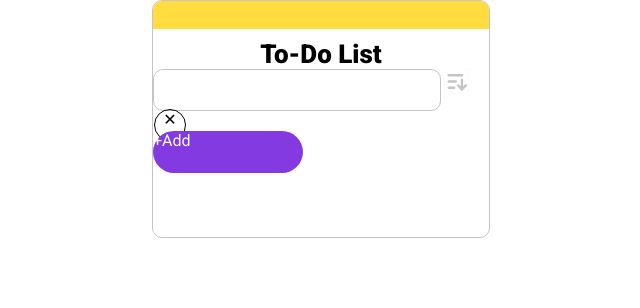
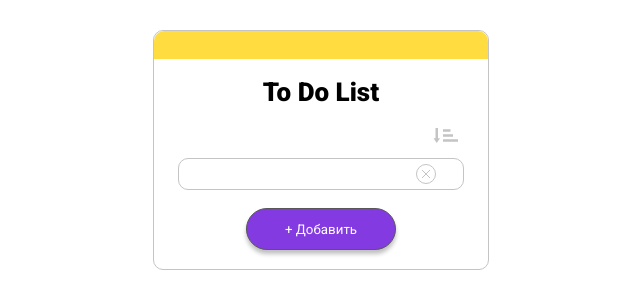
Before and after one commit to babekasadli/To-do-list, a plain HTML site: page index.html in a window 1280 px wide. Shown: the whole page, without its empty margins (319-959 px from the left). Drawn offline with Linux system fonts and the light colour scheme.

Commit message:
second commit

```diff
--- a/index.html
+++ b/index.html
@@ -1,32 +1,39 @@
 <!DOCTYPE html>
-<html lang="en">
+<html lang="ru">
 
 <head>
     <meta charset="UTF-8">
     <meta http-equiv="X-UA-Compatible" content="IE=edge">
     <meta name="viewport" content="width=device-width, initial-scale=1.0">
-    <title>Document</title>
     <link rel="stylesheet" href="style.css">
-    <link rel="stylesheet" href="script.js">
+    <title>
+        To Do List
+    </title>
 </head>
 
 <body>
     <div class="container">
-        <div class="yellow"></div>
-        <div class="place">
-            <p class="headerText">To-Do List</p>
-            <img class="sorter sort_down" src="/img/grey_down.svg" alt="sort_down">
-            <div class="inputContainer">
-                <input class="textbox" type="text">
-                <div class="remove">&#10005;</div>
+        <div class="yellow-block">
+        </div>
+        <div class="main-block">
+            <h2>To Do List</h2>
+            <div class="sorting">
+                <button class="sort" type="button"></button>
             </div>
-            <div class="button">
-                <span>+</span>
-                Add
+            <div class="tasker" data-id="Masha">
+                <div class="other-tasks">
+                </div>
             </div>
+            <button type="button" class="button-add">
+                <span>
+                    +
+                </span>
+                Добавить
+            </button>
         </div>
     </div>
     </div>
+    <script src="./script.js"></script>
 </body>
 
 </html>
--- a/script.js
+++ b/script.js
@@ -1,26 +1,109 @@
-class TodoService{
-    constructor(todos = []){
-        this._todos = todos;
-    }
-    addTodo(title){
-        this._todos = [...this._todos, title];
-    }
-    deleteTodo(id){
-        this._todos = this._todos.filter(t => t.id !== id);
-    }
+let array = [''];
 
-    _generateID(){
-        return this._todos?.length ? this._todos[this._todos.length - 1].id + 1 : 1;
-    }
+const tasker = document.querySelector('.tasker');
+const firstTask = document.querySelector('.first-task');
+const otherTasks = document.querySelector('.other-tasks');
+let task = document.querySelector('.task-input');
+const addTaskButton = document.querySelector('.button-add');
+const sort = document.querySelector('.sort');
+
+renderList();
+
+addTaskButton.addEventListener('click', addHandler);
+
+sort.addEventListener('click', sortButtonChange);
+
+
+function renderList() {
+    otherTasks.innerHTML = '';
+    array.forEach((item, index) => {
+        otherTasks.append(createTaskElement(item, index));
+    });
 }
 
-const service = new TodoService();
-console.log(service.getTodos());
-service.addTodo('Just do it, NIKE!');
-console.log(service.getTodos());
-service.addTodo('let him cry');
-console.log(service.getTodos());
-service.deleteTodo(service.getTodos().fins(t => t.title === 'let him cry').id);
-console.log('id: ',id);
-service.deleteTodo();
-console.log(service.getTodos());
+
+function sortButtonChange(event) {
+    event.target.classList.toggle('sort-up');
+
+    if (event.target.classList.contains('sort-up')) {
+        sortHandlerAscending();
+    } else {
+        sortHandlerDescending();
+    }
+};
+
+
+function sortHandlerAscending() {
+    array.sort((a, b) => {
+        if (a < b) {
+            return -1;
+        }
+        if (a > b) {
+            return 1;
+        }
+        if (a === b) {
+            return 0;
+        }
+    })
+    renderList();
+}
+
+function sortHandlerDescending() {
+    array.sort((a, b) => {
+        if (a > b) {
+            return -1;
+        }
+        if (a < b) {
+            return 1;
+        }
+        if (a === b) {
+            return 0;
+        }
+    })
+    renderList();
+}
+
+
+function addHandler() {
+    array.push('');
+    renderList();
+}
+
+
+function createTaskElement(arrayEl, index) {
+    let block = document.createElement('div');
+    block.classList.add('task-block');
+    let input = document.createElement('input');
+    input.classList.add('task-input');
+
+    let xButton = document.createElement('button');
+    xButton.classList.add('x-button');
+    xButton.addEventListener('click', xButtonHandler);
+
+    input.value = arrayEl;
+    input.id = index;
+
+    input.addEventListener('input', ((event) => {
+        let index = event.target.id;
+        let value = event.target.value;
+        array[index] = value;
+    }));
+
+
+    function xButtonHandler(event) {
+        let taskToDelete = event.target.previousElementSibling;
+        let parent = event.target.parentElement;
+
+        array = array.filter(item => item != taskToDelete.value)
+
+        if (array.length >= 1) {
+            parent.remove();
+        } else if (array.length = 0) {
+            // console.log(array);
+            // taskToDelete.value = null;
+        }
+    };
+
+    block.append(input, xButton);
+    return block
+}
--- a/style.css
+++ b/style.css
@@ -1,96 +1,149 @@
-@import url('https://fonts.googleapis.com/css2?family=Roboto:ital,wght@0,100;0,300;0,400;0,500;0,700;0,900;1,100;1,300;1,400;1,500;1,700;1,900&display=swap');
-
-body {
-    font-family: 'Roboto', sans-serif;
-}
+@import url('https://fonts.googleapis.com/css2?family=Roboto:ital,wght@0,100;0,300;0,400;0,500;0,700;0,900;1,100;1,300;1,400;1,500&display=swap');
 
 * {
-    margin: 0;
+    font-family: Roboto, Arial, sans-serif;
+    box-sizing: border-box;
 }
 
 .container {
-    margin: auto;
-    vertical-align: middle;
+    width: 336px;
+    background-color: #FFFFFF;
     border-radius: 10px;
     border: 1px solid #C4C4C4;
-    width: 336px;
-    height: 236px;
+    margin: auto;
+    margin-top: 30px;
 }
 
-.yellow {
+.yellow-block {
     background-color: #FFDC40;
-    width: 100%;
     height: 28px;
-    border-radius: 9px 9px 0 0;
+    border-radius: 10px 10px 0px 0px;
 }
 
-.headerText {
+h2 {
     font-size: 26px;
     font-weight: 900;
-    text-align: center;
-    margin-top: 10px;
+    line-height: 30.4px;
+    margin: 18px 0px 20px 0px;
 }
 
-.sorter {
-    width: 25px;
-    height: 25px;
-    margin-right: 20px;
+.main-block {
+    display: flex;
+    align-items: center;
+    flex-direction: column;
+    margin-bottom: 19px;
 }
 
-.sort_down {
-    color: #833AE0;
-    float: right;
+/* ------ Блок сортировки, включая кнопки ----- */
+.sorting {
+    margin-bottom: 12px;
+    margin-right: 30px;
+    align-self: flex-end;
+}
+.sort{
+    background-image: url(./img/sort-grey-down.svg);
+    background-repeat: no-repeat;
+    background-color: transparent;
+    width: 25px;
+    height: 15px;
+    border: 0;
 }
 
-.sort_up {
-    display: none;
+.sort:hover {
+    background-image: url(./img/sort-black-active-down.svg);
+
 }
 
-.inputContainer {
-    border: 1px solid #C4C4C4;
-    border-radius: 10px;
-    width: 286px;
-    height: 40px;
+.sort-up {
+    background-image: url(./img/sort-grey-up.svg);
 }
 
-.textbox {
-    border:0px solid transparent;
-    border-radius: 10px;
-    width: 281px;
-    height: 37px;
+
+.sort-up:hover {
+    background-image: url(./img/sort-black-active-up.svg);
+
 }
 
-.remove {
-    width: 30px;
-    height: 30px;
-    border: 1px solid black;
-    border-radius: 30px;
-    text-align: center;
+/* ------Окончание Блока сортировки ----- */
+
+/* ------------ Блок с задачами ----------- */
+.tasker {
+    width: 286px;
+    margin-bottom: 18px;
+    border:1px solid #C4C4C4;
+    border-radius: 10px;
+    box-sizing: border-box;
+    display: flex;
+    justify-content: center;
+    flex-direction: column;
 }
 
-.remove:hover {
-    background-color: #833AE0;
+.task-block {
+    width: 100%;
+    height: 20px;
+    display: flex;
+    justify-content: space-between;
+    align-items: center;
+    border: none;
+    margin: 5px 0px;
 }
 
-.button {
-    margin-top: 20px;
-    display: flex;
+.task-input {
+    border: none;
+    width: 200px;
+    font-size: 12px;
+    font-weight: 400;
+    font-style: normal;
+    line-height: 14px;
+    margin-left: 27px;
+}
+
+.first {
+    background-color: chartreuse;
+}
+
+/* ------------ Окончание Блока с задачами ----------- */
+
+/* Крестики в строках задач */
+.x-button {
+    display: block;
+    background-image: url(./img/cross-inactive.svg);
+    background-repeat: no-repeat;
+    background-color: transparent;
+    width: 20px;
+    height: 20px;
+    border: 0;
+    margin-right: 27px;
+}
+.x-button:hover {
+    display: block;
+    background-image: url(./img/cross-violet-active.svg);
+    background-repeat: no-repeat;
+    background-color: transparent;
+    width: 20px;
+    height: 20px;
+    border: 0;
+    margin-right: 27px;
+}
+
+/* Кнопка "Добавить" */
+.button-add {
+    background-color: #833AE0;
+    color: white;
     width: 150px;
     height: 42px;
-    border: 0px;
-    border-radius: 42px;
-    background-color: #833AE0;
-    color: white;
+    border-radius: 71px;
+    border: 1px solid #585858;
+    box-shadow: 0px 4px 4px 0px #00000040;
 }
 
-.plus {
-    width: 42px;
+.button-add:hover {
+    background-color: #bc49ff;
+    color: white;
+    width: 150px;
     height: 42px;
-    background-color: #AA68FE;
-    border-radius: 42px;
-    text-align: center;
+    border-radius: 71px;
+    border: 1px solid #585858;
+    box-shadow: 0px 4px 6px 0px #00000040;
 }
-
-.buttontext {
-    text-align: center;
-}
+/* Окончание стиля Кнопки "Добавить" */
```
Also changed, not shown: img/bold_down.svg (deleted), img/bold_up.svg (deleted), img/cross-inactive.svg (added), img/cross-violet-active.svg (added), img/grey_down.svg (deleted), img/grey_up.svg (deleted), img/sort-black-active-down.svg (added), img/sort-black-active-up.svg (added), img/sort-grey-down.svg (added), img/sort-grey-up.svg (added).
